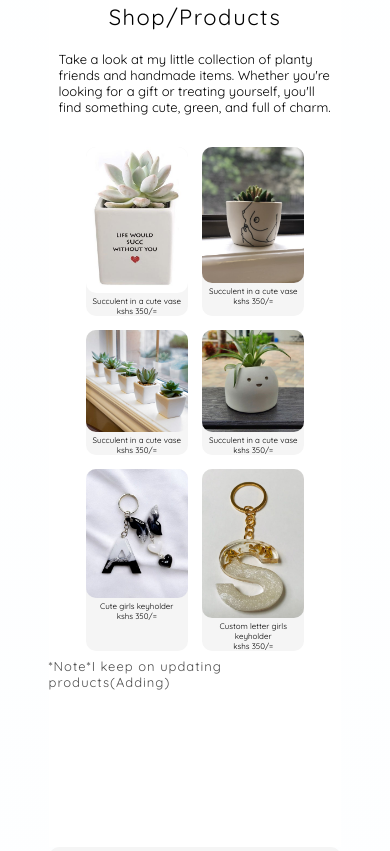
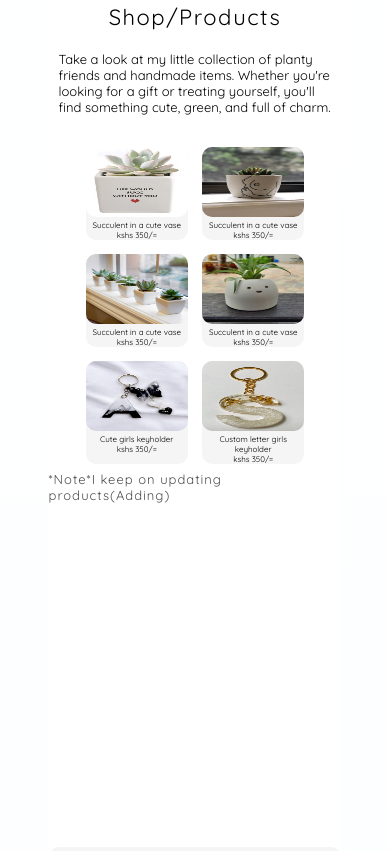
Before and after one commit to Smokyd542/DreamCr, a plain HTML site: page index.html in a window 390 px wide. Shown: the part 873-1724 px from the top of the page. Drawn offline with Linux system fonts and the light colour scheme.

Commit message:
Update style.css

```diff
--- a/style.css
+++ b/style.css
@@ -485,7 +485,7 @@ text-align: left;
 
 }
 .product-card img{
-  height: fit-content;
+  max-height: 70px;
 }
 .product-card h2 {
   font-weight: 400;
```
